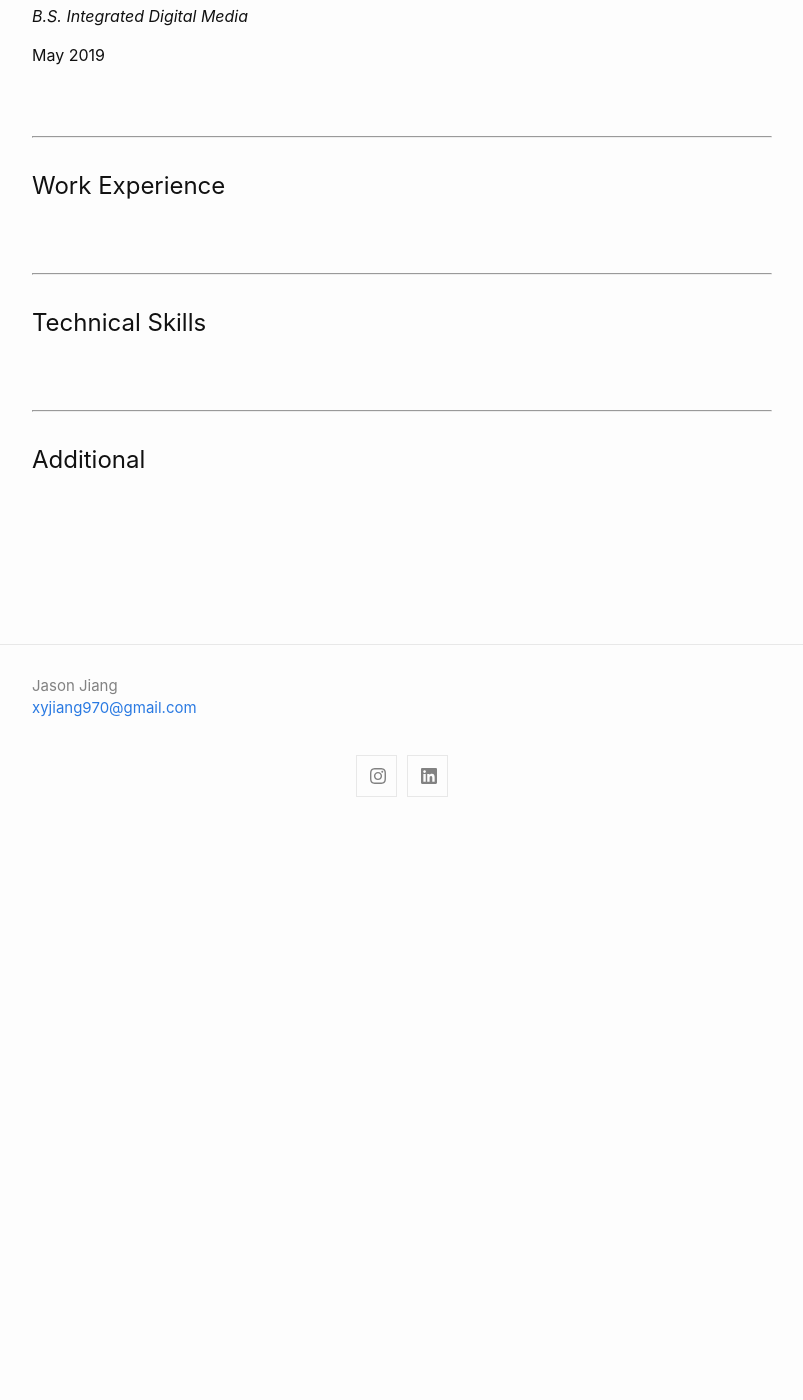
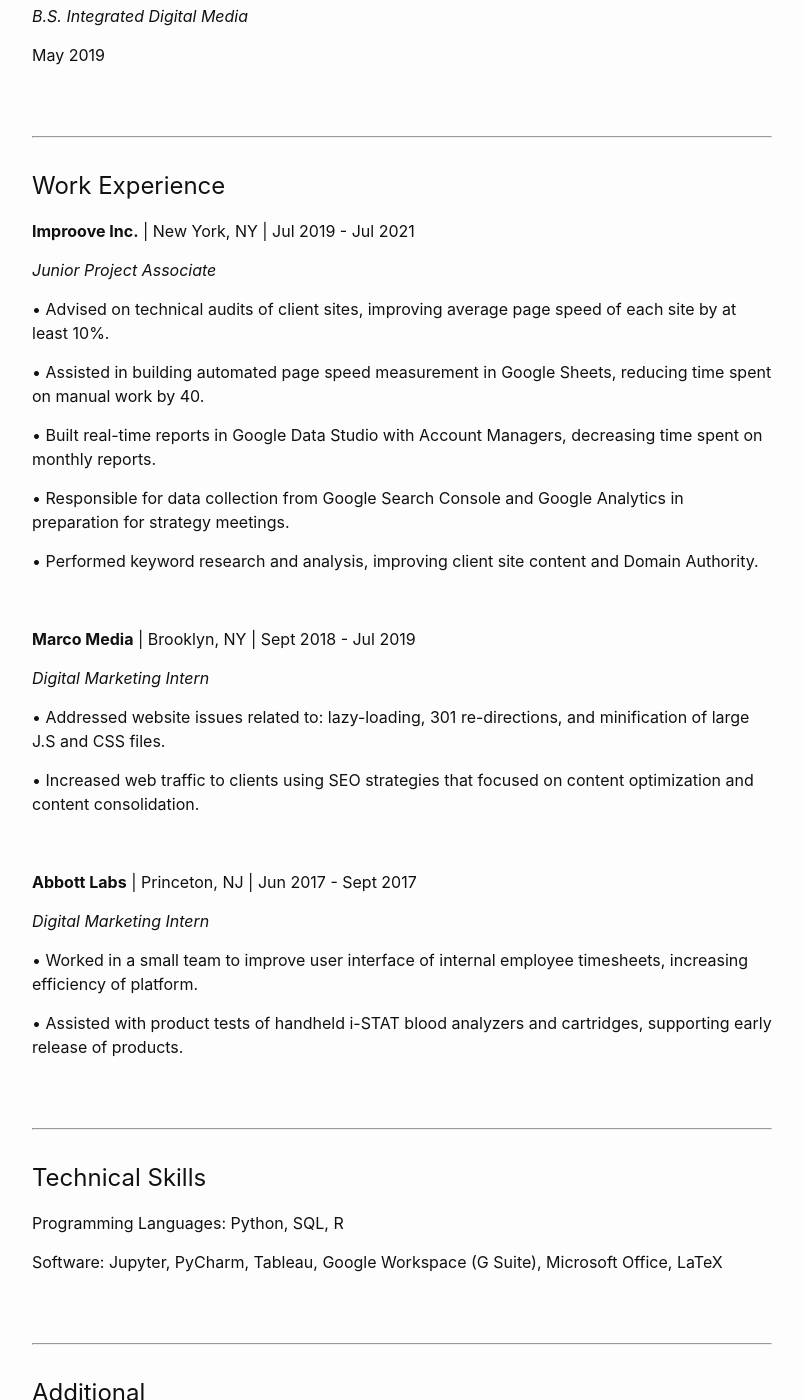
Before and after one commit to xyjiang970/xyjiang970.github.io, a Jekyll site: the page built from resume.md, in a window 1280 px wide and 1400 px high, scrolled down 568 px. Shown: the whole window, without its empty margins (238-1041 px from the left). Built offline with Jekyll 4.4.1, drawn with Linux system fonts in a browser that asks for light colours; before the commit the page ends 1279 px from its top, so only the background shows below that; some of the changed text lies outside the part shown.

Commit message:
Update resume.md

```diff
--- a/resume.md
+++ b/resume.md
@@ -3,7 +3,7 @@
 title: Resume
 permalink: /resume/
 ---
-**[Home](https://xyjiang970.github.io/portfolio_site/)** >> Resume
+**[Home](https://xyjiang970.github.io/portfolio/)** >> Resume
 
 <br>
 
@@ -34,13 +34,51 @@
 
 -----------------------------
 ## Work Experience
+**Improove Inc.** \| New York, NY \| Jul 2019 - Jul 2021
+
+_Junior Project Associate_
+
+• Advised on technical audits of client sites, improving average page speed of each site by at least 10%.
+
+• Assisted in building automated page speed measurement in Google Sheets, reducing time spent on manual work by 40.
+
+• Built real-time reports in Google Data Studio with Account Managers, decreasing time spent on monthly reports.
+
+• Responsible for data collection from Google Search Console and Google Analytics in preparation for strategy meetings.
+
+• Performed keyword research and analysis, improving client site content and Domain Authority.
+
+<br>
+
+**Marco Media** \| Brooklyn, NY \| Sept 2018 - Jul 2019
+
+_Digital Marketing Intern_
+
+• Addressed website issues related to: lazy-loading, 301 re-directions, and minification of large J.S and CSS files.
+
+• Increased web traffic to clients using SEO strategies that focused on content optimization and content consolidation.
+
+<br>
+
+**Abbott Labs** \| Princeton, NJ \| Jun 2017 - Sept 2017
+
+_Digital Marketing Intern_
+
+• Worked in a small team to improve user interface of internal employee timesheets, increasing efficiency of platform.
+
+• Assisted with product tests of handheld i-STAT blood analyzers and cartridges, supporting early release of products.
 
 <br>
 
 -----------------------------
 ## Technical Skills
+Programming Languages: Python, SQL, R
+
+Software: Jupyter, PyCharm, Tableau, Google Workspace (G Suite), Microsoft Office, LaTeX
 
 <br>
 
 -----------------------------
 ## Additional
+Languages: English, Conversational Mandarin
+Interest & Hobbies: Powerlifting, Photography
```
